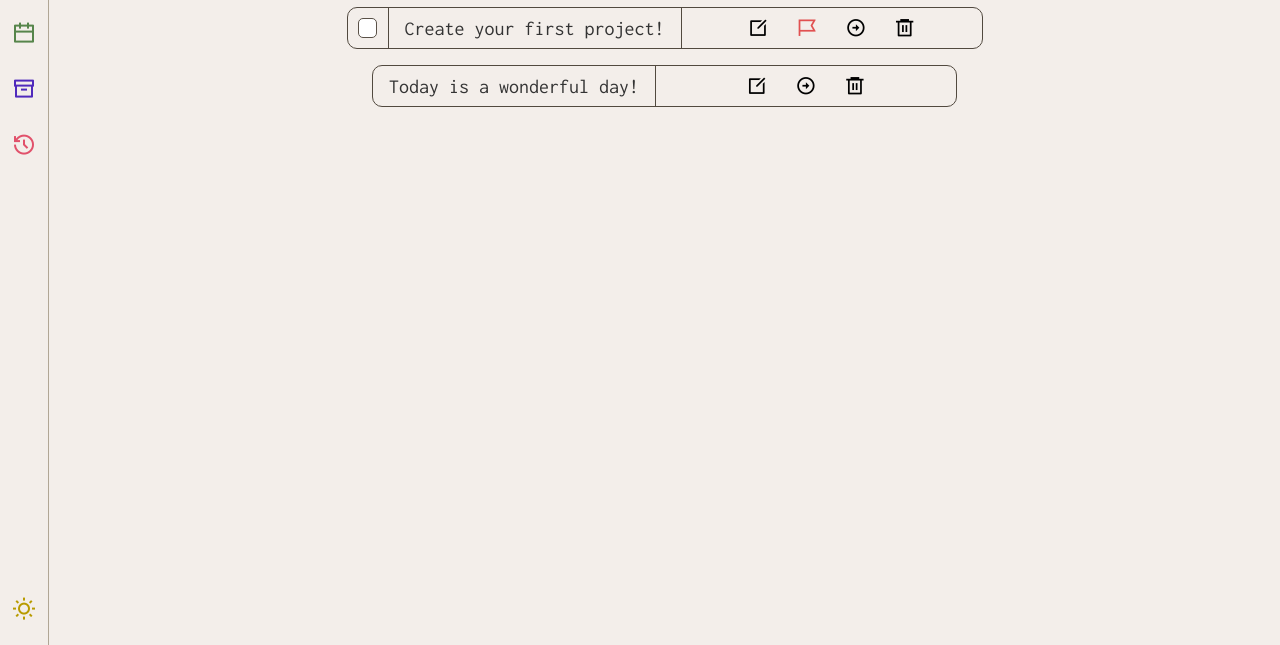
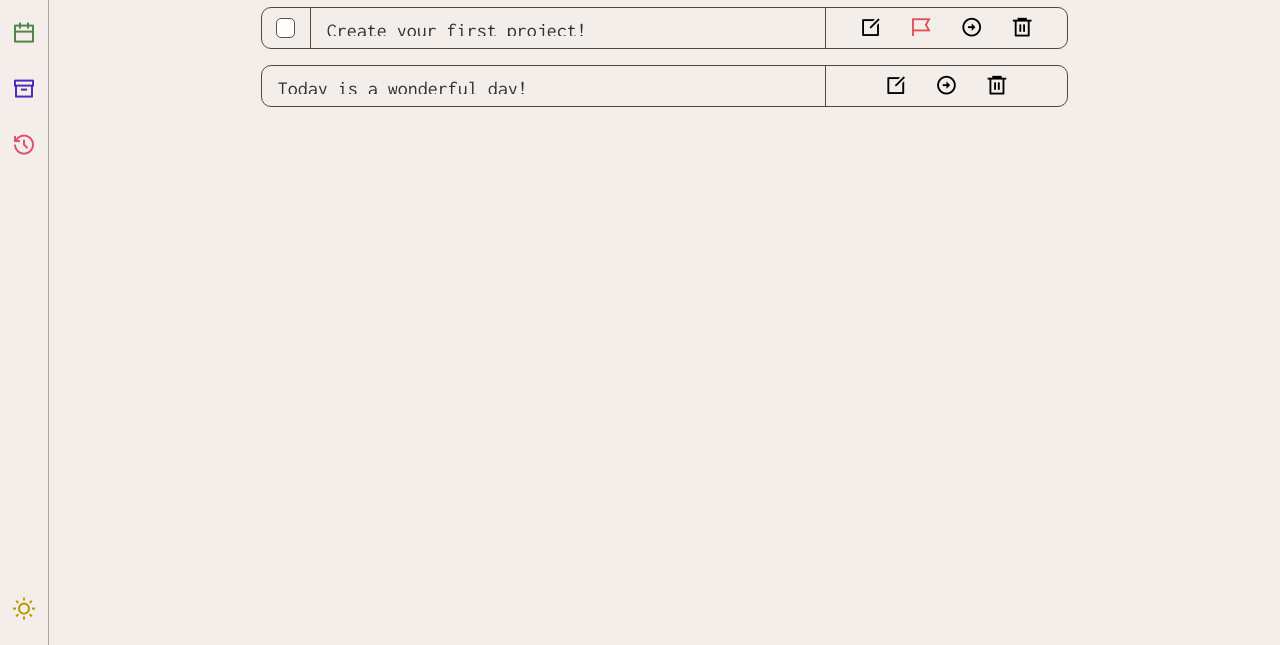
Before and after one commit to dd-mahn/to-do-list, a website built with webpack: page public/index.html in a window 1280 px wide. Shown: the part 163-808 px from the top of the page. Built offline with nearby package versions, Linux system fonts and the light colour scheme.

Commit message:
Update CSS styles for detail and item components

```diff
--- a/src/style/detail.css
+++ b/src/style/detail.css
@@ -6,6 +6,7 @@
     align-items: center;
     position: relative;
     min-width: 15%;
+    max-width: 20%;
     border-left: 1px solid var(--tab-border-color);
     /* animation: slideInRight linear .3s; */
 }
@@ -25,7 +26,9 @@
     margin: 2rem 0;
     display: flex;
     align-items: center;
-    justify-content: center;
+    justify-content: start;
+    overflow: hidden;
+    width: 100%;
 }
 
 .detail p{
--- a/src/style/item.css
+++ b/src/style/item.css
@@ -3,7 +3,8 @@
 .to-do,
 .note{
     display: flex;
-    min-width: 50%;
+    min-width: 70%;
+    max-width: 100%;
     height: 2.5rem;
     border: 1px solid var(--nav-border-color);
     border-radius: 10px;
@@ -21,18 +22,18 @@
 }
 
 .to-do .checkbox{
-    width: 2.5rem;
+    width: 3rem;
     height: 100%;
     display: flex;
     justify-content: center;
     align-items: center;
     border-right:1px solid var(--nav-border-color);
-    flex-grow: 1;
+    flex-grow: 0;
 }
 
 .to-do .title{
     display: flex;
-    min-width: 40%;
+    min-width: 50%;
     justify-content: start;
     align-items: center;
     padding: 0 1rem;
@@ -40,12 +41,17 @@
     flex-grow: 20;
 }
 
-.to-do .title span{
-    min-width: 200px;
+.to-do .title span,
+.note .title span{
+    max-width: 70%;
+    height: 1rem;
+    overflow: hidden;
+    text-overflow: ellipsis;
 }
 
 .note .title{
     display: flex;
+    min-width: 50%;
     justify-content: start;
     align-items: center;
     padding: 0 1rem;
@@ -59,22 +65,17 @@
     cursor:pointer;
 }
 
-.to-do .buttons{
-    display: flex;
-    justify-content: center;
-    align-items: center;
-    font-size: 1.3rem;
-    gap: 1rem;
-    width: 300px;
-}
+.to-do .buttons,
 .note .buttons{
     display: flex;
     justify-content: center;
     align-items: center;
-    font-size: 1.3rem;
+    font-size: 1.4rem;
     gap: 1rem;
-    width: 300px;
+    min-width: 30%;
+    max-width: 40%;
 }
+
 
 .to-do .buttons button,
 .note .buttons button
@@ -82,7 +83,7 @@
     border: none;
     background: inherit;
     height: 100%;
-    font-size: 1.3rem;
+    font-size: 1.4rem;
 }
 
 .to-do .buttons button:hover,
```
